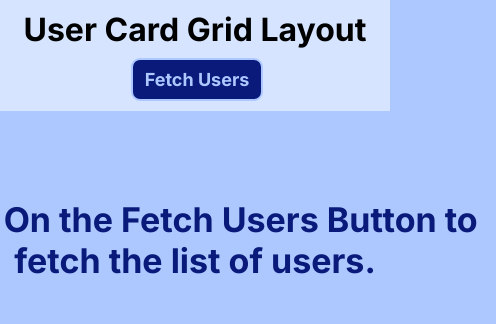
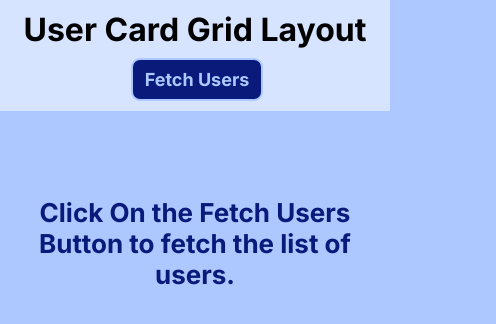
Before and after one commit to raiv200/UserCard-Grid-Layout, a React (Create React App) app: page / in a window 390 px wide. Shown: the top 324 px of the page, 496 px wide, since content can reach past the window. Built offline with nearby package versions, Linux system fonts and the light colour scheme.

Commit message:
Re: Made Ui Responsive

```diff
--- a/src/App.css
+++ b/src/App.css
@@ -210,7 +210,29 @@
 
 
 @media (max-width: 800px) {
-  .container {
+  .container  {
+    display: flex;
+    flex-direction: column;
+    margin-top: 6px;
+    justify-content: center;
+    width: 100%;
+    height:100%;
+  }
+  .placeholder-text {
+    display: flex;
+    align-items: center;
+    justify-content: center;
+    width: 100%;
+  }
+  .placeholder-text > p {
+    margin-top:80px;
+    width:500px;
+    font-size: 28px;
+    font-weight:700;
+    font-family: 'Inter', sans-serif;
+    color:#091A7A;
+  }
+  .grid-layout {
     display: grid;
     margin-top: 6px;
     grid-template-columns: auto auto;
@@ -238,23 +260,37 @@
 }
 
 @media (max-width: 600px) {
-  .container {
+  .container  {
+    display: flex;
+    flex-direction: column;
+    margin-top: 6px;
+    justify-content: center;
+    width: 100%;
+    height:100%;
+  }
+  .placeholder-text {
+    display: flex;
+    align-items: center;
+    justify-content: center;
+    width: 100%;
+  }
+  .placeholder-text > p {
+    margin-top:80px;
+    width:330px;
+    font-size: 26px;
+    font-weight:700;
+    font-family: 'Inter', sans-serif;
+    color:#091A7A;
+  }
+  .grid-layout {
     display: grid;
-    margin-top: 8px;
+    margin-top: 6px;
     grid-template-columns: auto;
     gap:16px;
     justify-content: center;
     width: 100%;
     height:100%;
-    padding-bottom: 20px;
-  }
-  .container  > div >p {
-    margin:80px 1px;
-    width:600px;
-    font-size: 34px;
-    font-weight:700;
-    font-family: 'Inter', sans-serif;
-    color:#091A7A;
+    padding-bottom: 10px;
   }
 }
 
```
